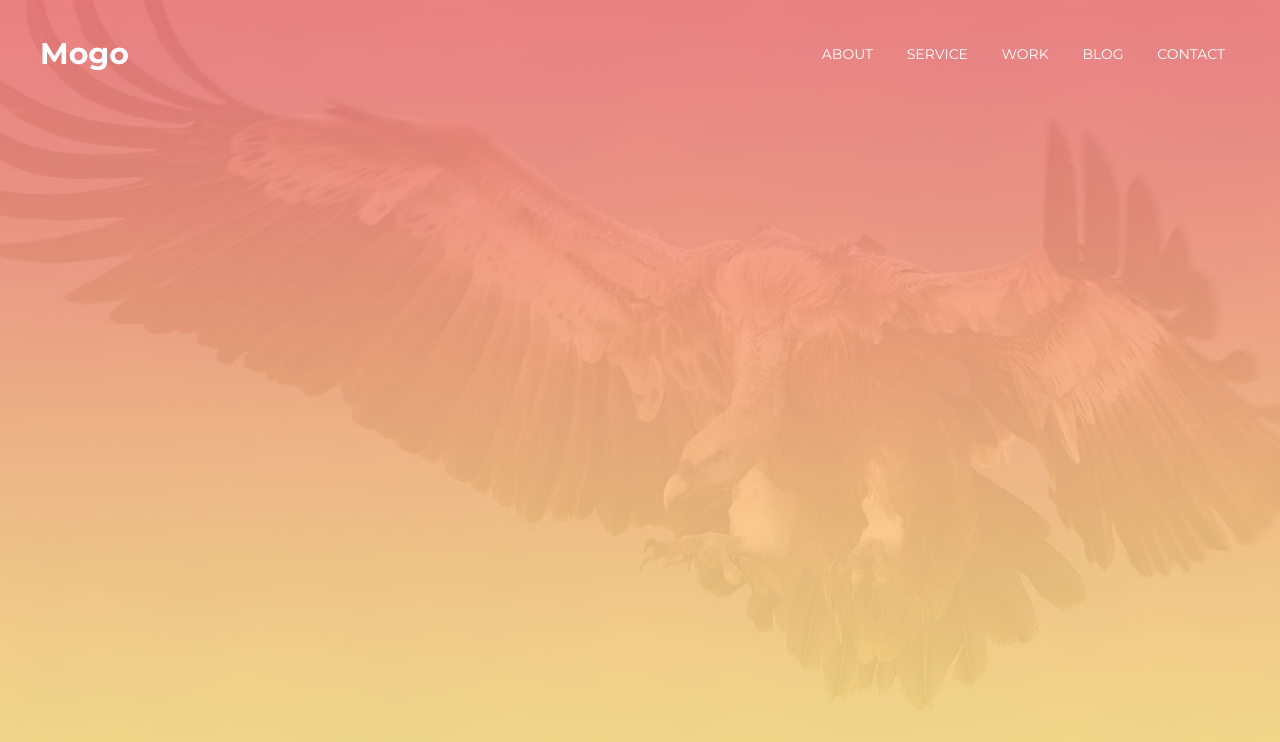
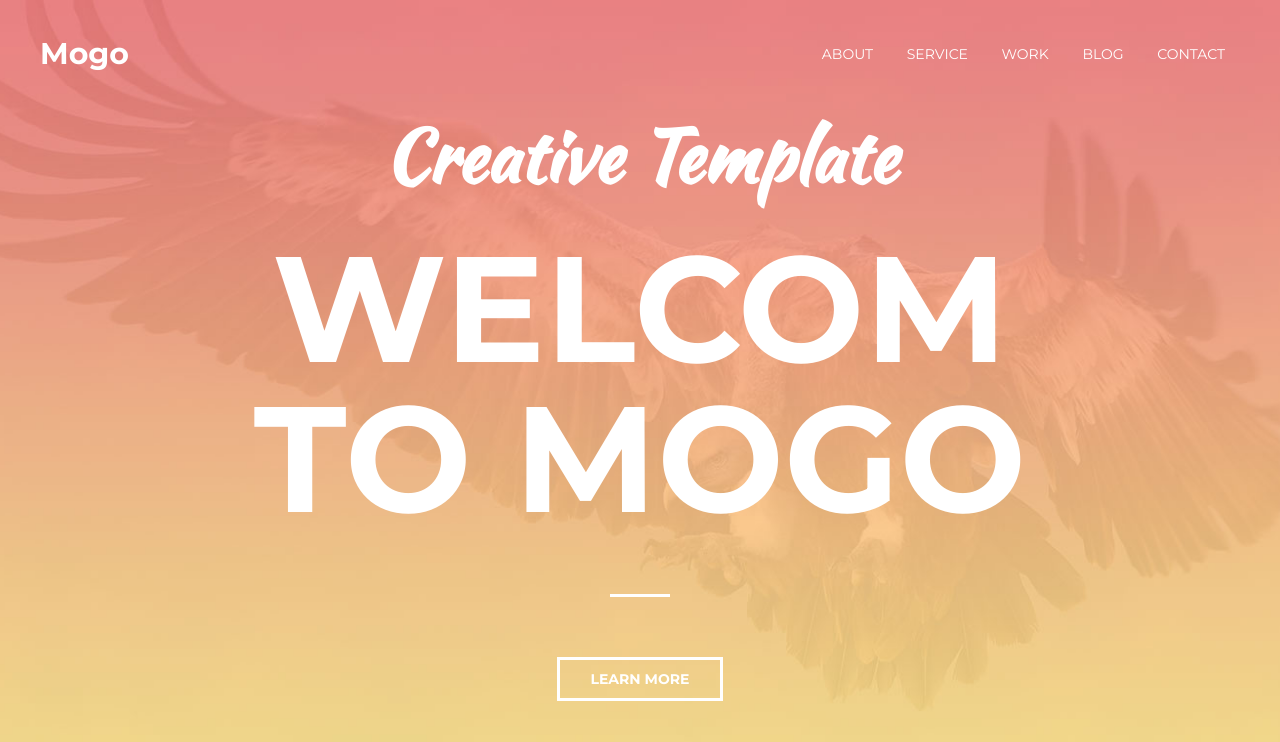
Before and after one commit to fonrabe/Mogo, a plain HTML site: page index.html in a window 1280 px wide. Drawn offline with Linux system fonts and the light colour scheme.

Commit message:
Верстаем заголовки и кнопку

```diff
--- a/assets/css/style.css
+++ b/assets/css/style.css
@@ -19,10 +19,48 @@ h1, h2, h3, h4, h5, h6 {
 /* Intro */
 
 .intro {
+    display: flex;
+    flex-direction: column;
+    justify-content: center;
     width: 100%;
     height: 100vh;      /* 100% экрана посетителя */
     background: url(../images/intro.jpg) center no-repeat;
     background-size: cover;     /* заполнить полностью div */
+}
+
+.intro__title {
+    color: #fff;
+    font-size: 150px;
+    font-weight: 700;
+    text-transform: uppercase;
+    text-align: center;
+    line-height: 1;
+}
+
+/* декорация после title */
+.intro__title::after {
+    content: "";
+    display: block;
+    width: 60px;
+    height: 3px;
+
+    background-color: #fff;
+    margin: 60px auto;
+}
+
+.intro__inner {
+    width: 100%;
+    max-width: 880px;
+    margin: 0 auto;
+    text-align: center;
+}
+
+.intro__suptitle {
+    margin-bottom: 20px;
+    font-size: 72px;
+    color: #fff;
+    font-family: 'Kaushan Script', cursive;
+    text-align: center;
 }
 
 /* Container */
@@ -100,3 +138,23 @@ h1, h2, h3, h4, h5, h6 {
 .nav__link:hover::after {
     opacity: 1;
 }
+
+/* Button */
+.btn {
+    display: inline-block;
+    vertical-align: top;
+    padding: 8px 30px;
+
+    font-size: 14px;
+    font-weight: 700;
+    border: 3px solid white;
+    color: #fff;
+    text-transform: uppercase;
+    text-decoration: none;
+    transition: background .1s linear, color .1s linear; /* плавность отражения */
+}
+
+.btn:hover {
+    background-color: #fff;
+    color: #333;
+}
--- a/index.html
+++ b/index.html
@@ -25,7 +25,11 @@
 
     <div class="intro">
         <div class="container">
-
+            <div class="intro__inner">
+                <h2 class="intro__suptitle">Creative Template</h2>
+                <h1 class="intro__title">Welcom to MoGo</h1>
+                <a class="btn" href="#">Learn More</a>
+            </div>
         </div>
     </div>
 
```
